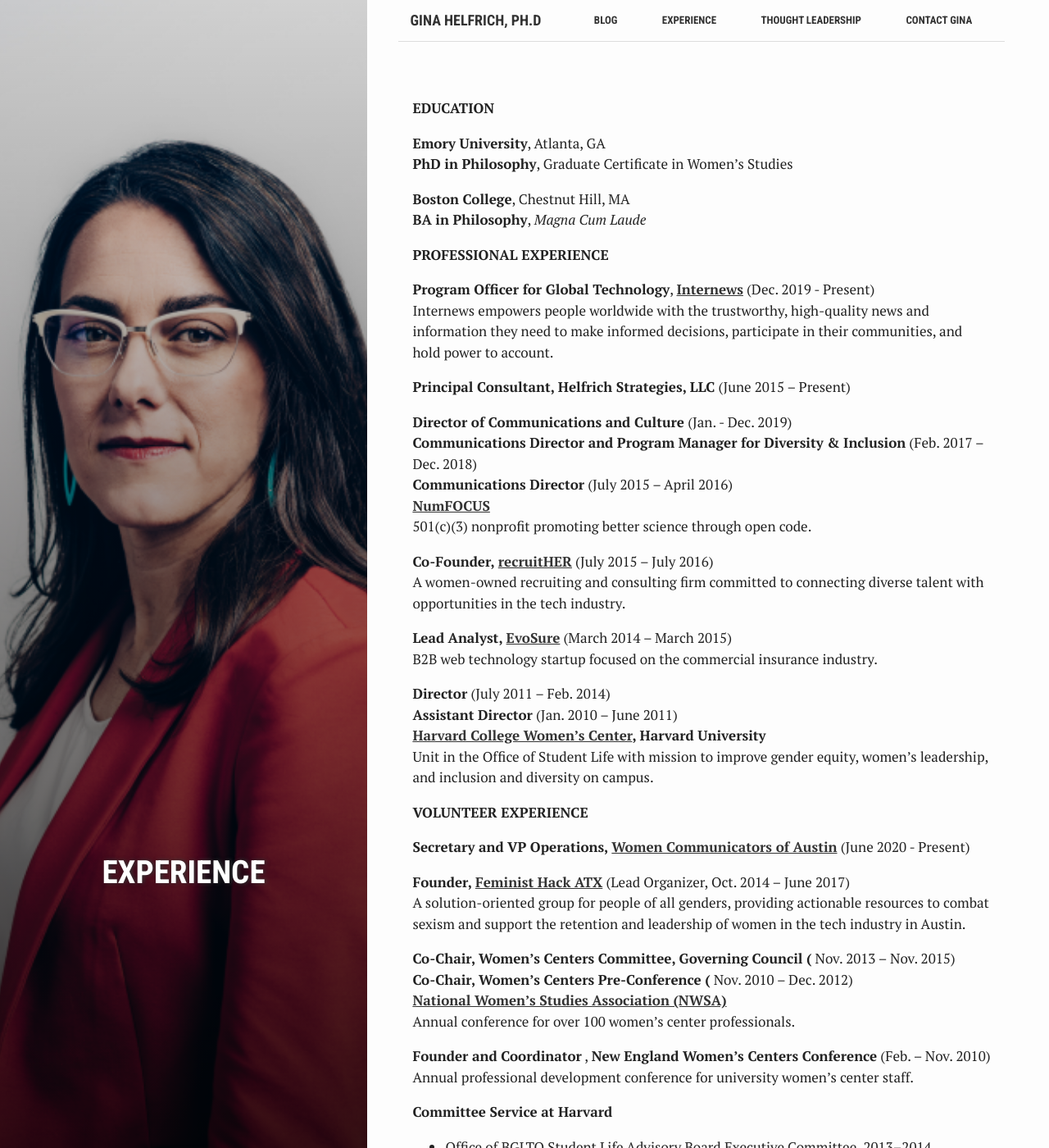
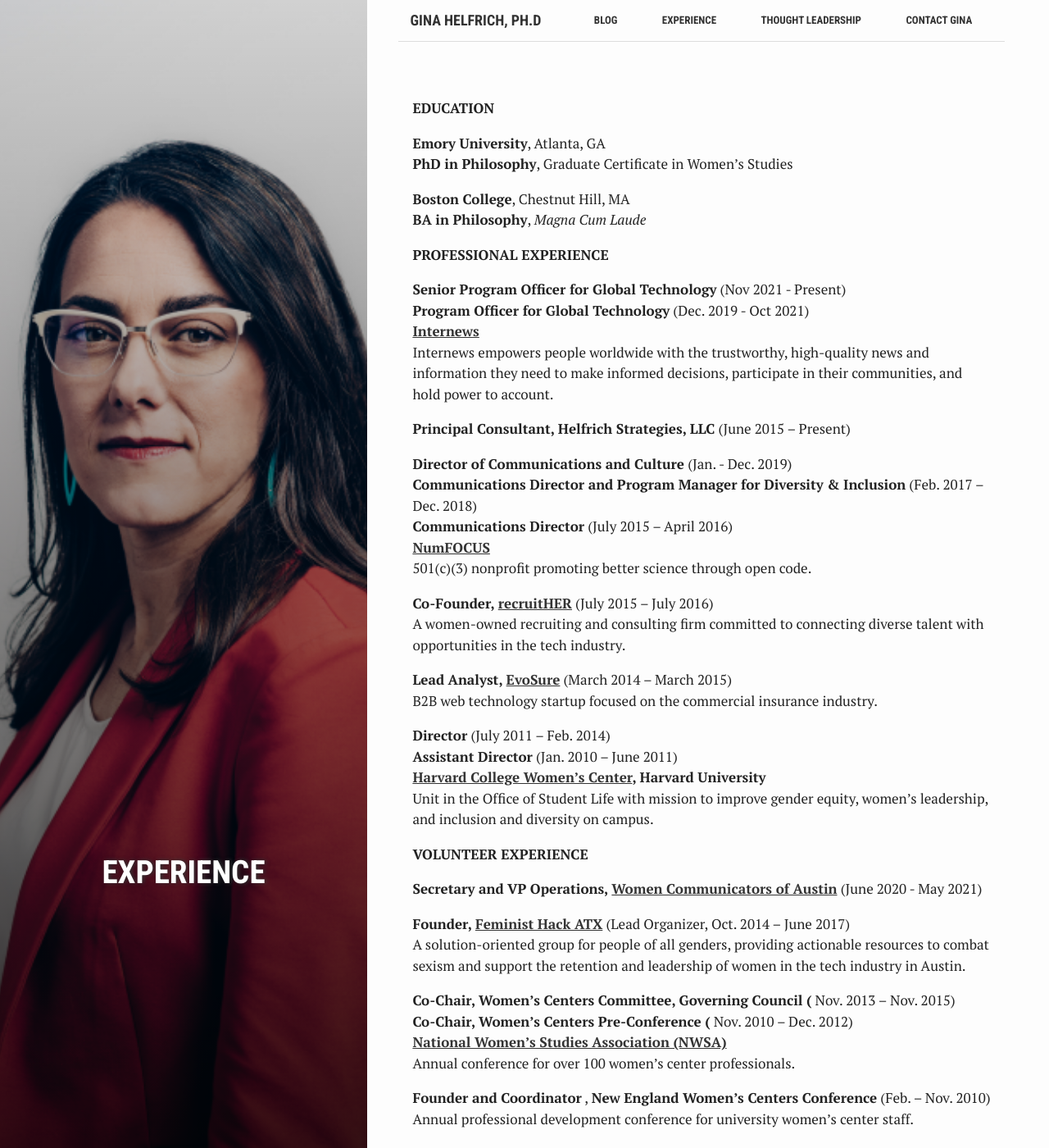
Before and after one commit to Dr-G/Dr-G.github.io, a Jekyll site: the page built from experience.md, in a window 1280 px wide and 1400 px high. Shown: the whole window at 82% size. Built offline with Jekyll 4.4.1, drawn with Linux system fonts in a browser that asks for light colours.

Commit message:
Update experience.md

```diff
--- a/experience.md
+++ b/experience.md
@@ -19,7 +19,9 @@
 
 **PROFESSIONAL EXPERIENCE**
 
-**Program Officer for Global Technology**, **[Internews](https://globaltech.internews.org/)** (Dec. 2019 - Present)
+**Senior Program Officer for Global Technology** (Nov 2021 - Present)
+**Program Officer for Global Technology** (Dec. 2019 - Oct 2021)
+**[Internews](https://globaltech.internews.org/)**
 Internews empowers people worldwide with the trustworthy, high-quality news and information they need to make informed decisions, participate in their communities, and hold power to account.
 
 **Principal Consultant, Helfrich Strategies, LLC** (June 2015 – Present)
@@ -44,7 +46,7 @@
 
 **VOLUNTEER EXPERIENCE**
 
-**Secretary and VP Operations, [Women Communicators of Austin](https://wcaustin.org)** (June 2020 - Present)
+**Secretary and VP Operations, [Women Communicators of Austin](https://wcaustin.org)** (June 2020 - May 2021)
 
 **Founder, [Feminist Hack ATX](http://www.feministhack.com/)** (Lead Organizer, Oct. 2014 – June 2017)
 A solution-oriented group for people of all genders, providing actionable resources to combat sexism and support the retention and leadership of women in the tech industry in Austin.
```
